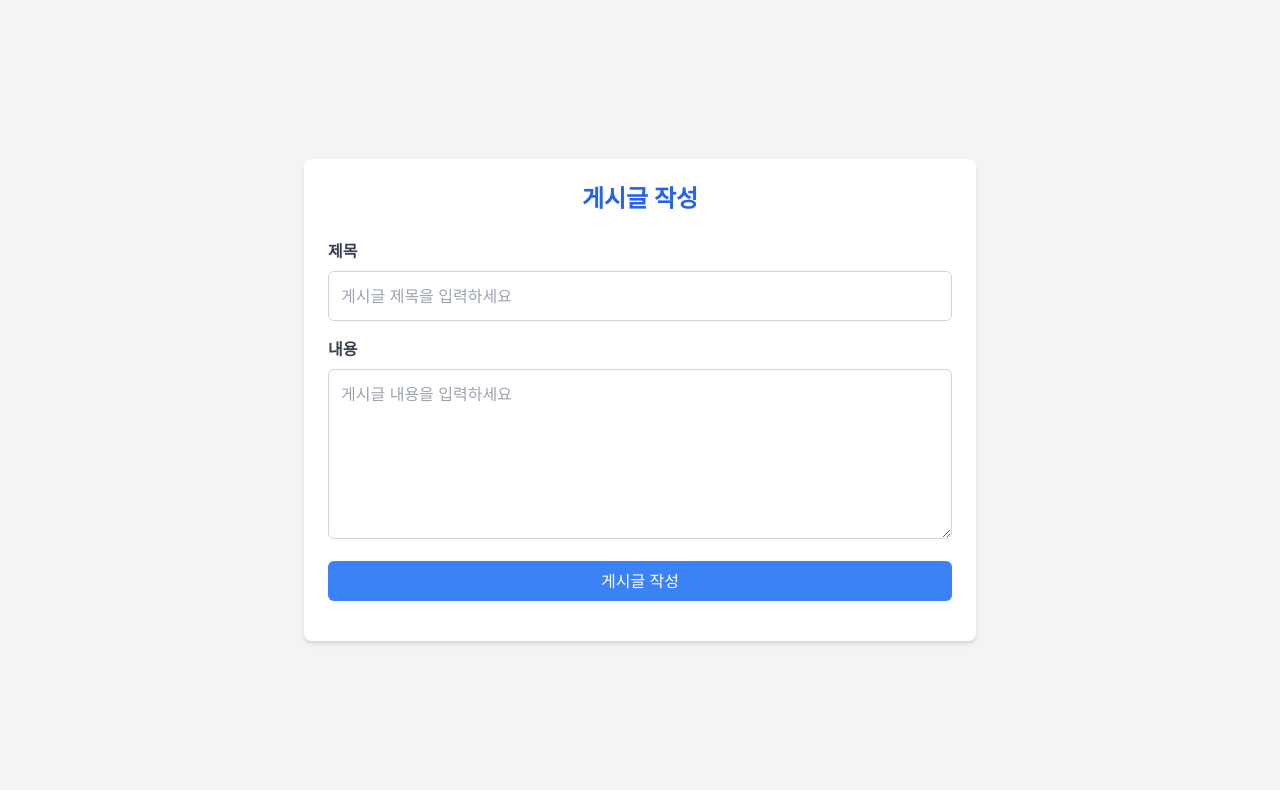
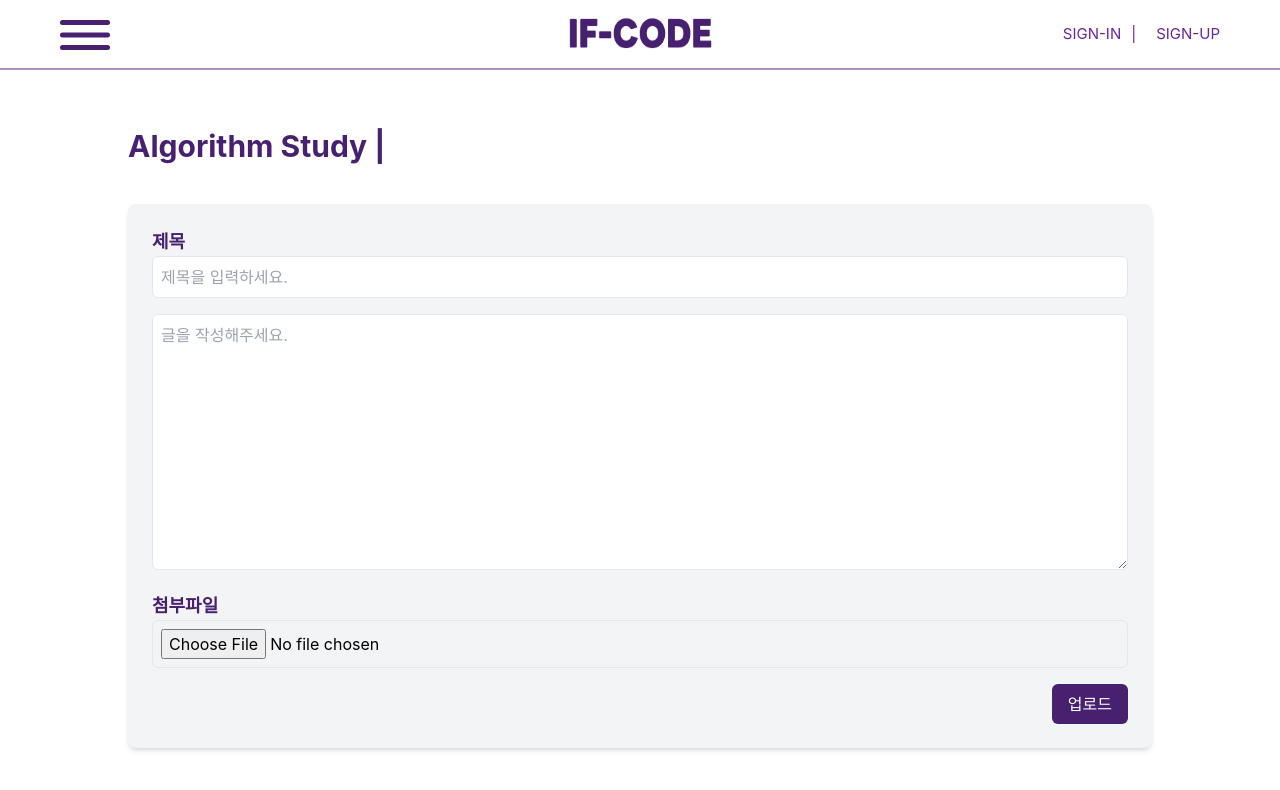
Before and after one commit to shin-yeseong/project_IF-CODE, a React (Create React App) app in the folder frontend/: page /post in a window 1280 px wide. Shown: the top 790 px of the page. Built offline with nearby package versions, Linux system fonts and the light colour scheme.

Commit message:
게시판 수정

```diff
--- a/frontend/src/pages/post.js
+++ b/frontend/src/pages/post.js
@@ -1,116 +1,106 @@
 import React, { useState } from "react";
 import axios from "axios";
+import Header from "../components/header";
 
-function PostCreatePage() {
+const WritePost = () => {
     const [title, setTitle] = useState("");
     const [content, setContent] = useState("");
+    const [file, setFile] = useState(null);
     const [message, setMessage] = useState("");
 
-  // 게시글 제출 함수
-  const handleSubmit = (e) => {
+    const handleFileChange = (e) => {
+        setFile(e.target.files[0]);
+    };
+
+    const handleSubmit = async (e) => {
         e.preventDefault();
 
-    // 빈 필드 체크
-    if (!title || !content) {
-      setMessage("모든 필드를 입력하세요.");
+        const token = localStorage.getItem("token");
+        const userName = localStorage.getItem("userName");
+        if (!token) {
+            alert("로그인이 필요합니다!");
             return;
         }
 
-    // 토큰 가져오기
-    const token = localStorage.getItem("token");
-
-    // 토큰이 없으면 로그인 페이지로 리디렉션
-    if (!token) {
-      setMessage("로그인 후 다시 시도해주세요.");
-      return;
+        const formData = new FormData();
+        formData.append("title", title);
+        formData.append("content", content);
+        formData.append("userName", userName || "");
+        if (file) {
+            formData.append("file", file);  // 첨부파일 추가
         }
 
-    // POST 요청으로 게시글 작성
-    axios
-      .post(
-        "http://localhost:8080/api/posts", // API 엔드포인트
-        { title, content },
-        { headers: { Authorization: `Bearer ${token}` } }
-      )
-      .then((response) => {
-        setMessage("게시글이 성공적으로 작성되었습니다!");
+        try {
+            const response = await axios.post("http://localhost:8080/api/posts", formData, {
+                headers: {
+                    Authorization: `Bearer ${token}`,
+                    "Content-Type": "multipart/form-data",
+                },
+            });
+
+            console.log("✅ 게시글 작성 성공:", response.data);
+            alert("게시글이 성공적으로 업로드되었습니다!");
             setTitle("");
             setContent("");
-      })
-      .catch((error) => {
-        console.error("❌ 오류:", error);
-        if (error.response) {
-          if (error.response.status === 403) {
-            setMessage("접근 권한이 없습니다. 다시 로그인하세요.");
-          } else {
-            setMessage(`게시글 작성 실패: ${error.response.data.message || "알 수 없는 오류"}`);
+            setFile(null);
+        } catch (error) {
+            console.error("❌ 게시글 작성 실패:", error);
+            alert("게시글 작성 중 오류 발생!");
         }
-        } else {
-          setMessage("서버에 연결할 수 없습니다.");
-        }
-      });
     };
 
+
     return (
-    <div className="min-h-screen bg-gray-100 flex justify-center items-center p-6">
-      <div className="bg-white shadow-md rounded-lg p-6 w-full max-w-2xl">
-        <h2 className="text-2xl font-bold text-center text-blue-600 mb-6">
-          게시글 작성
-        </h2>
-        <form onSubmit={handleSubmit}>
-          {/* 제목 입력 */}
+        <>
+            <Header />
+            <div className="bg-white min-h-screen p-32 pt-32">
+                <h1 className="text-3xl font-bold text-[#482070]">Algorithm Study |</h1>
+
+                <form onSubmit={handleSubmit} className="mt-10 bg-gray-100 p-6 rounded-lg shadow-md">
+                    {/* 🔹 제목 입력 */}
                     <div className="mb-4">
-            <label htmlFor="title" className="block text-gray-700 font-semibold mb-2">
-              제목
-            </label>
+                        <label className="block text-lg font-semibold text-[#482070]">제목</label>
                         <input
                             type="text"
-              id="title"
                             value={title}
                             onChange={(e) => setTitle(e.target.value)}
-              className="w-full p-3 border border-gray-300 rounded-md focus:outline-none focus:ring-2 focus:ring-blue-500"
-              placeholder="게시글 제목을 입력하세요"
+                            className="w-full border p-2 rounded-md"
+                            placeholder="제목을 입력하세요."
                         />
                     </div>
 
-          {/* 내용 입력 */}
+                    {/* 🔹 본문 입력 */}
                     <div className="mb-4">
-            <label htmlFor="content" className="block text-gray-700 font-semibold mb-2">
-              내용
-            </label>
                         <textarea
-              id="content"
                             value={content}
                             onChange={(e) => setContent(e.target.value)}
-              className="w-full p-3 border border-gray-300 rounded-md focus:outline-none focus:ring-2 focus:ring-blue-500"
-              rows="6"
-              placeholder="게시글 내용을 입력하세요"
+                            className="w-full h-64 border p-2 rounded-md"
+                            placeholder="글을 작성해주세요."
                         />
                     </div>
 
-          {/* 제출 버튼 */}
-          <div className="mb-4 text-center">
+                    {/* 🔹 첨부파일 */}
+                    <div className="mb-4">
+                        <label className="block text-lg font-semibold text-[#482070]">첨부파일</label>
+                        <input type="file" onChange={handleFileChange} className="w-full border p-2 rounded-md" />
+                    </div>
+
+                    {/* 🔹 메시지 출력 */}
+                    {message && <p className="text-red-500 mb-4">{message}</p>}
+
+                    {/* 🔹 업로드 버튼 */}
+                    <div className="flex justify-end">
                         <button
                             type="submit"
-              className="w-full bg-blue-500 text-white px-4 py-2 rounded-md hover:bg-blue-600"
+                            className="bg-[#482070] text-white px-4 py-2 rounded-md hover:bg-purple-900"
                         >
-              게시글 작성
+                            업로드
                         </button>
                     </div>
-
-          {/* 결과 메시지 */}
-          {message && (
-            <div
-              className={`text-center p-3 mt-4 ${message.includes("성공") ? "text-green-500" : "text-red-500"
-                }`}
-            >
-              {message}
-            </div>
-          )}
                 </form>
             </div>
-    </div>
+        </>
     );
-}
+};
 
-export default PostCreatePage;
+export default WritePost;
```
Also changed, not shown: frontend/src/pages/postedpage.js (added). Lines whose indentation alone changed are shown as unchanged.
